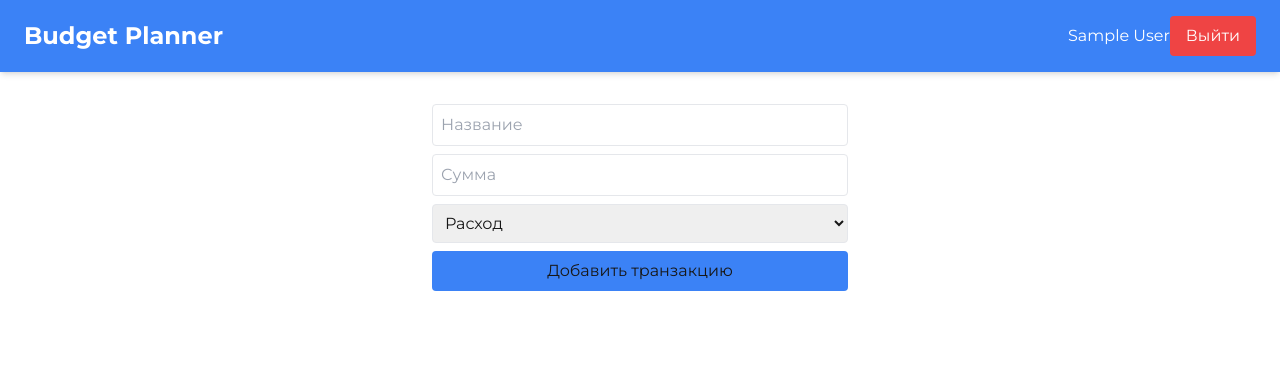
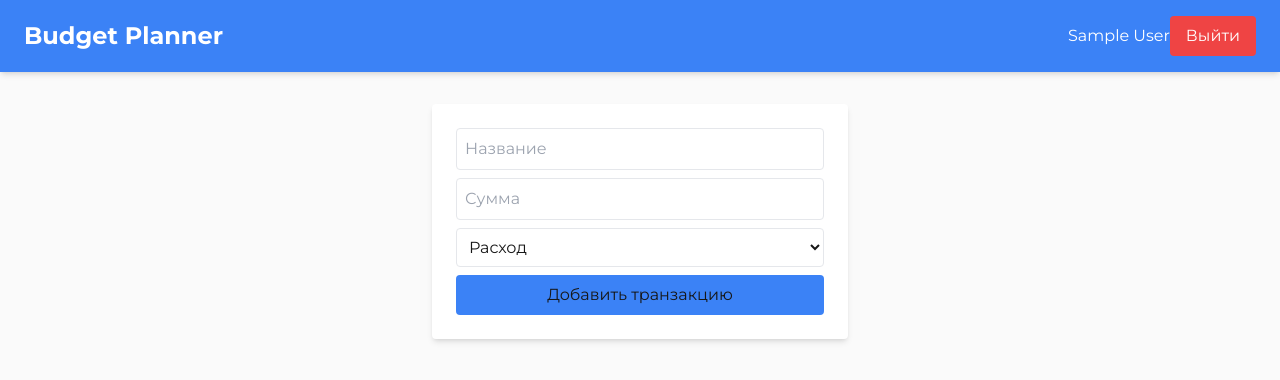
Before and after one commit to imagion/budget-planner, a Next.js app: page / in a window 1280 px wide. Shown: the top 380 px of the page. Built offline with nearby package versions, Linux system fonts and the light colour scheme; no server answers; sample sign-in values are in the browser's storage.

Commit message:
dark theme fixes

```diff
--- a/app/(pages)/(auth)/layout.tsx
+++ b/app/(pages)/(auth)/layout.tsx
@@ -10,7 +10,7 @@ export default function AuthLayout({
 }) {
   return (
     <PublicRoute>
-      <div className='flex h-screen flex-col items-center justify-center bg-gray-100'>
+      <div className='flex h-screen flex-col items-center justify-center bg-background'>
         {children}
       </div>
     </PublicRoute>
--- a/app/(pages)/(auth)/login/page.tsx
+++ b/app/(pages)/(auth)/login/page.tsx
@@ -30,7 +30,7 @@ export default function Login() {
     <>
       <form
         onSubmit={handleLogin}
-        className='w-full max-w-md rounded bg-white p-6 shadow-md'>
+        className='bg-component w-full max-w-md rounded p-6 shadow-md'>
         <h2 className='mb-4 text-2xl font-bold'>Вход</h2>
         <input
           type='email'
@@ -62,7 +62,7 @@ export default function Login() {
         </button>
         {error && <p className='mt-2 text-red-500'>{error}</p>}
       </form>
-      <div className='mt-4 w-full max-w-md rounded bg-white p-6 text-center text-sm shadow-md'>
+      <div className='bg-component mt-4 w-full max-w-md rounded p-6 text-center text-sm shadow-md'>
         Ещё нет аккаунта?{' '}
         <Link href='/signup' className='text-blue-500 hover:underline'>
           Зарегистрируйтесь
--- a/app/components/TransactionForm.tsx
+++ b/app/components/TransactionForm.tsx
@@ -57,7 +57,9 @@ export default function TransactionForm() {
   };
 
   return (
-    <form className='mb-4' onSubmit={handleSubmit}>
+    <form
+      className='bg-component mb-4 w-full max-w-md rounded p-6 shadow-md'
+      onSubmit={handleSubmit}>
       {error && <p className='mb-2 text-red-500'>{error}</p>}
       <input
         type='text'
@@ -76,7 +78,7 @@ export default function TransactionForm() {
       <select
         value={type}
         onChange={(e) => setType(e.target.value as 'income' | 'expense')}
-        className='mb-2 w-full rounded border p-2'>
+        className='mb-2 w-full rounded border bg-white p-2 dark:border-neutral-600 dark:bg-neutral-700'>
         <option value='expense'>Расход</option>
         <option value='income'>Доход</option>
       </select>
--- a/app/globals.css
+++ b/app/globals.css
@@ -3,15 +3,36 @@
 @tailwind utilities;
 
 :root {
-  --background: #ffffff;
+  --background: #fafafa;
   --foreground: #171717;
   --accent: #3b82f6;
+  --component: #ffffff;
+}
+
+/* hide arrows from input fields */
+input::-webkit-outer-spin-button,
+input::-webkit-inner-spin-button {
+  -webkit-appearance: none;
+  margin: 0;
+}
+input[type=number] {
+  -moz-appearance: textfield;
 }
 
 @media (prefers-color-scheme: dark) {
   :root {
-    --background: #0a0a0a;
-    --foreground: #ededed;
+    --background: #171717;
+    --foreground: #e5e5e5;
     --accent: #1d4ed8;
+    --component: #262626;
+  }
+
+  input, textarea {
+    background-color : #404040;
+    border-color: #525252;
+  }
+
+  input::placeholder, textarea::placeholder {
+    color: #d4d4d4;
   }
 }
--- a/tailwind.config.ts
+++ b/tailwind.config.ts
@@ -12,6 +12,7 @@ export default {
         background: 'var(--background)',
         foreground: 'var(--foreground)',
         accent: 'var(--accent)',
+        component: 'var(--component)',
       },
     },
   },
```
